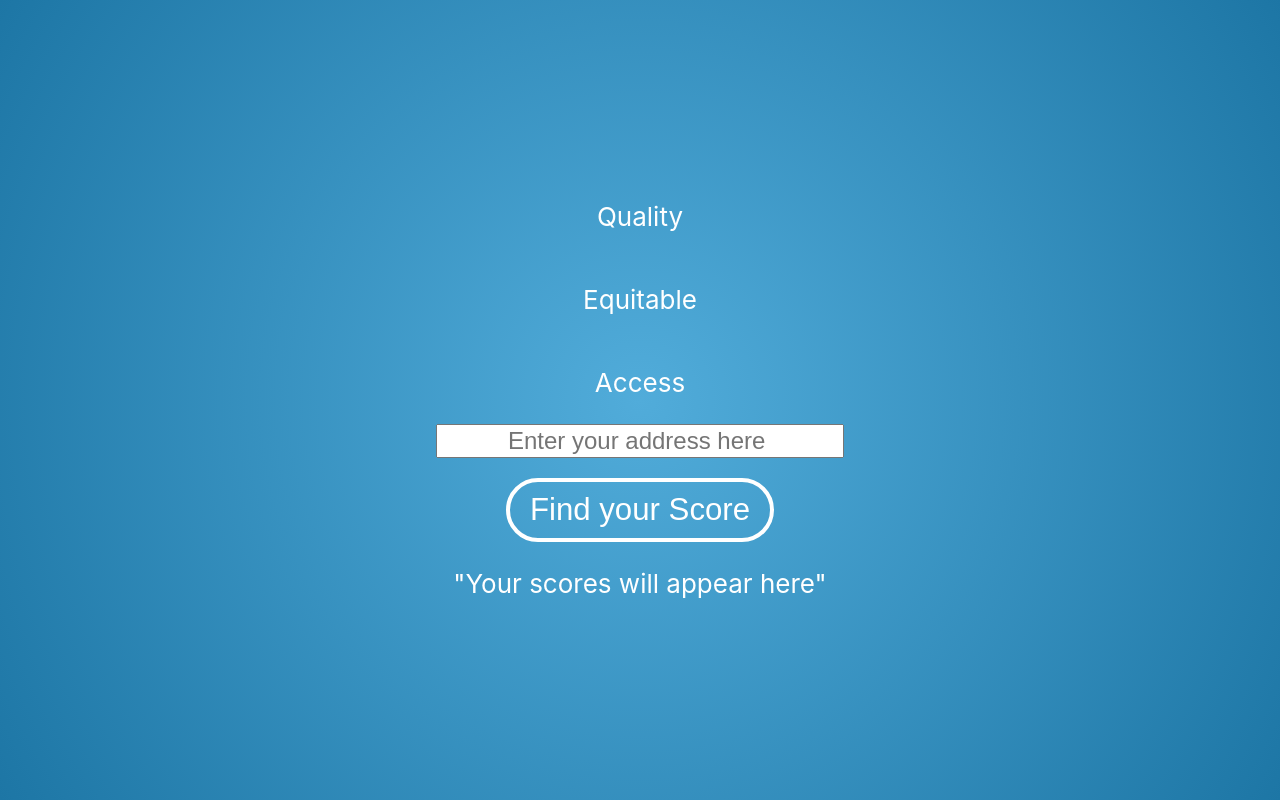
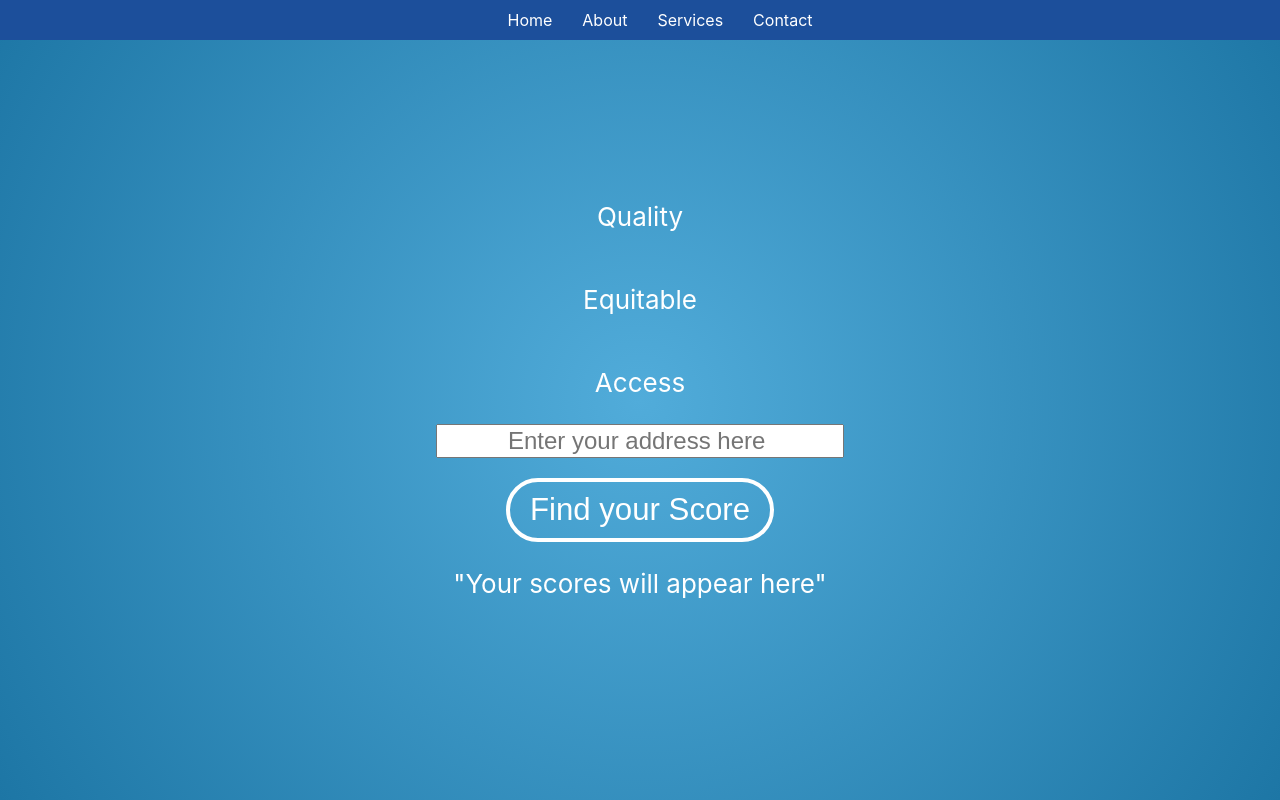
Before and after one commit to jacknelsongardner/Transit-Equity-Tool, a React (Create React App) app in the folder quality-equitable-access-frontend/: page / in a window 1280 px wide. Built offline with nearby package versions, Linux system fonts and the light colour scheme.

Commit message:
Added basic navBar
Added basic navBar at top of screen

```diff
--- a/quality-equitable-access-frontend/src/App.js
+++ b/quality-equitable-access-frontend/src/App.js
@@ -1,8 +1,8 @@
 import './App.css';
 
 import React, { useState } from 'react';
-
-
+import Nav from './Nav.js';
+import ScoreDisplay from './ScoreDisplay.js';
 
 
 function App() {
@@ -10,6 +10,11 @@ function App() {
 
 
   const [inputValue, setInputValue] = useState('');
+
+  const [qualityValue, setQuality] = useState('');
+  const [equityValue, setEquity] = useState('');
+
+
   const [outputValue, setOutputValue] = useState('Your scores will appear here');
   const [error, setError] = useState('no Errors yet');
 
@@ -34,7 +39,9 @@ function App() {
   };
 
   return (
+
     <div className="App">
+      <Nav />
       <header className="App-header">
 
 
@@ -82,4 +89,12 @@ function App() {
   );
 }
 
+
+
+
+
+
+
+
+
 export default App;
--- /dev/null
+++ b/quality-equitable-access-frontend/src/Nav.js
@@ -0,0 +1,46 @@
+// HeaderNav.js
+import React from 'react';
+
+const HeaderNav = () => {
+  const headerStyle = {
+    backgroundColor: 'rgb(28, 79, 155)', // Dark blue color
+    color: 'white',
+    padding: '10px 20px',
+    textAlign: 'center',
+    position: 'fixed',
+    width: '100%',
+    top: '0',
+    left: '0',
+    zIndex: '1000'
+  };
+
+  const navStyle = {
+    display: 'flex',
+    justifyContent: 'center',
+    alignItems: 'center',
+    listStyleType: 'none',
+    padding: '0',
+    margin: '0'
+  };
+
+  const navItemStyle = {
+    margin: '0 15px',
+    textDecoration: 'none',
+    color: 'white'
+  };
+
+  return (
+    <header style={headerStyle}>
+      <nav>
+        <ul style={navStyle}>
+          <li><a href="#home" style={navItemStyle}>Home</a></li>
+          <li><a href="#about" style={navItemStyle}>About</a></li>
+          <li><a href="#services" style={navItemStyle}>Services</a></li>
+          <li><a href="#contact" style={navItemStyle}>Contact</a></li>
+        </ul>
+      </nav>
+    </header>
+  );
+};
+
+export default HeaderNav;
```
Also changed, not shown: quality-equitable-access-frontend/src/ScoreDisplay.css (added), quality-equitable-access-frontend/src/ScoreDisplay.js (added).
